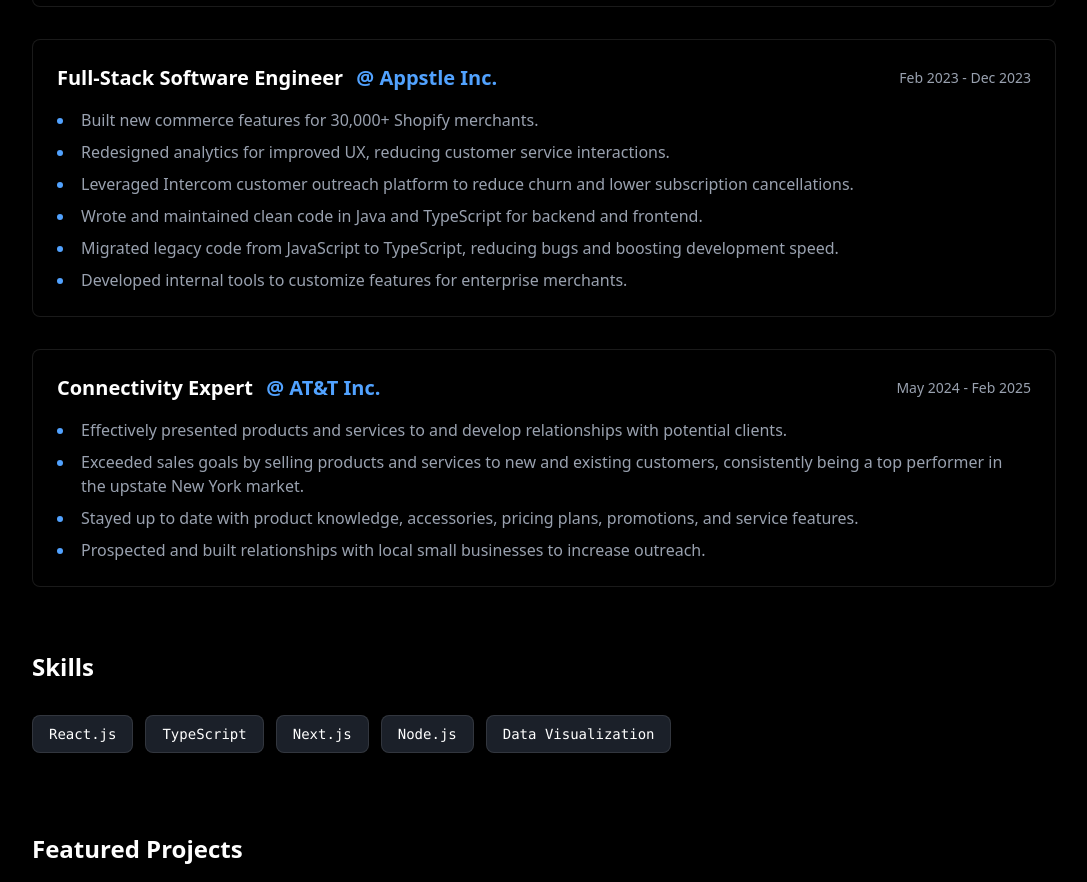
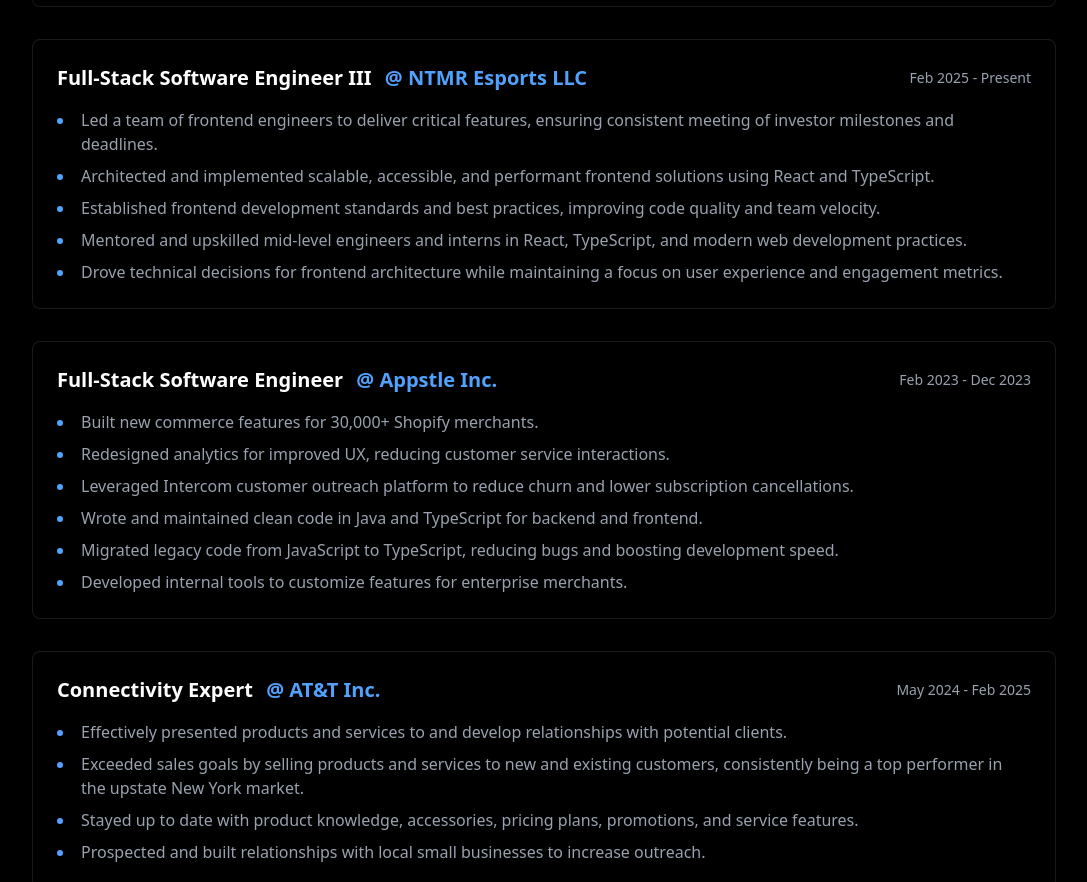
Before and after one commit to lucasdoell/portfolio, an Astro site: page / in a window 1280 px wide. Shown: the part 1551-2433 px from the top of the page, without its empty margins (96-1183 px from the left). Built offline with nearby package versions, Linux system fonts and the light colour scheme; Astro itself is replaced by a stand-in of ours.

Commit message:
Update work experience and projects

```diff
--- a/src/components/ProjectSection.tsx
+++ b/src/components/ProjectSection.tsx
@@ -30,6 +30,15 @@ const projects: Project[] = [
     projectUrl: "https://github.com/lucasdoell/cassini",
   },
   {
+    title: "CaffTrack (Hackathon Project)",
+    subtitle: "February 2025-Present",
+    description:
+      "Developed a caﬀeine tracking app in a three-person team for Cornell's Big Red Makeathon, using Vite, React, Django, Cloudflare R2, and Google Gemini. Awarded ”Best Software” for innovation and execution.",
+    images: ["/cafftrack_1.png", "/cafftrack_2.png", "/cafftrack_3.png"],
+    caseStudyUrl: "https://caffeine.lucasdoell.dev/",
+    projectUrl: "https://github.com/lucasdoell/cafftrack",
+  },
+  {
     title: "OWL Bot",
     subtitle: "March 2023-July 2023",
     description:
--- a/src/components/WorkExperience.astro
+++ b/src/components/WorkExperience.astro
@@ -23,6 +23,18 @@ const experiences: WorkExperience[] = [
       "Led and educated a team of interns to develop software with React, Next.js, Tailwind, and PostgreSQL.",
       "Provided community support and troubleshooting via Discord, improving user satisfaction.",
       "Authored technical docs to guide users on features, analytics setup, and issue resolution.",
+    ],
+  },
+  {
+    title: "Full-Stack Software Engineer III",
+    company: "NTMR Esports LLC",
+    duration: "Feb 2025 - Present",
+    description: [
+      "Led a team of frontend engineers to deliver critical features, ensuring consistent meeting of investor milestones and deadlines.",
+      "Architected and implemented scalable, accessible, and performant frontend solutions using React and TypeScript.",
+      "Established frontend development standards and best practices, improving code quality and team velocity.",
+      "Mentored and upskilled mid-level engineers and interns in React, TypeScript, and modern web development practices.",
+      "Drove technical decisions for frontend architecture while maintaining a focus on user experience and engagement metrics.",
     ],
   },
   {
```
Also changed, not shown: public/cafftrack_1.png (added), public/cafftrack_3.png (added), 1 other file.
